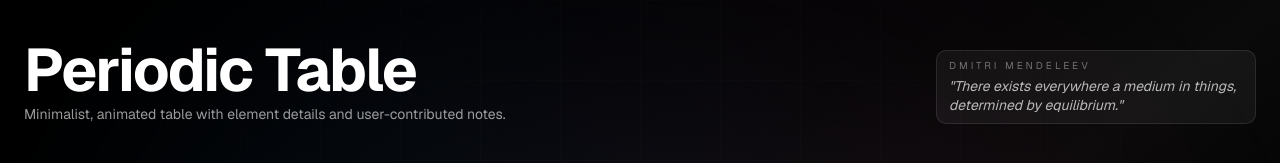
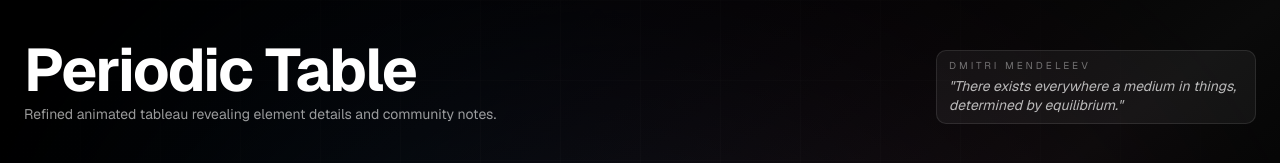
Before and after one commit to nimeduhansaka/Periodic-Table-UI, a Next.js app: page / in a window 1280 px wide. Shown: the top 163 px of the page. Built offline with nearby package versions, Linux system fonts and the light colour scheme.

Commit message:
Changed paragraph

```diff
--- a/app/page.js
+++ b/app/page.js
@@ -54,7 +54,9 @@
                 className="text-6xl font-bold tracking-tight"
             />
 
-            <p className="mt-1 text-sm text-white/60">Minimalist, animated table with element details and user-contributed notes.</p>
+            <p className="mt-1 text-sm text-white/60">
+              Refined animated tableau revealing element details and community notes.
+            </p>
           </div>
 
           <div
```
